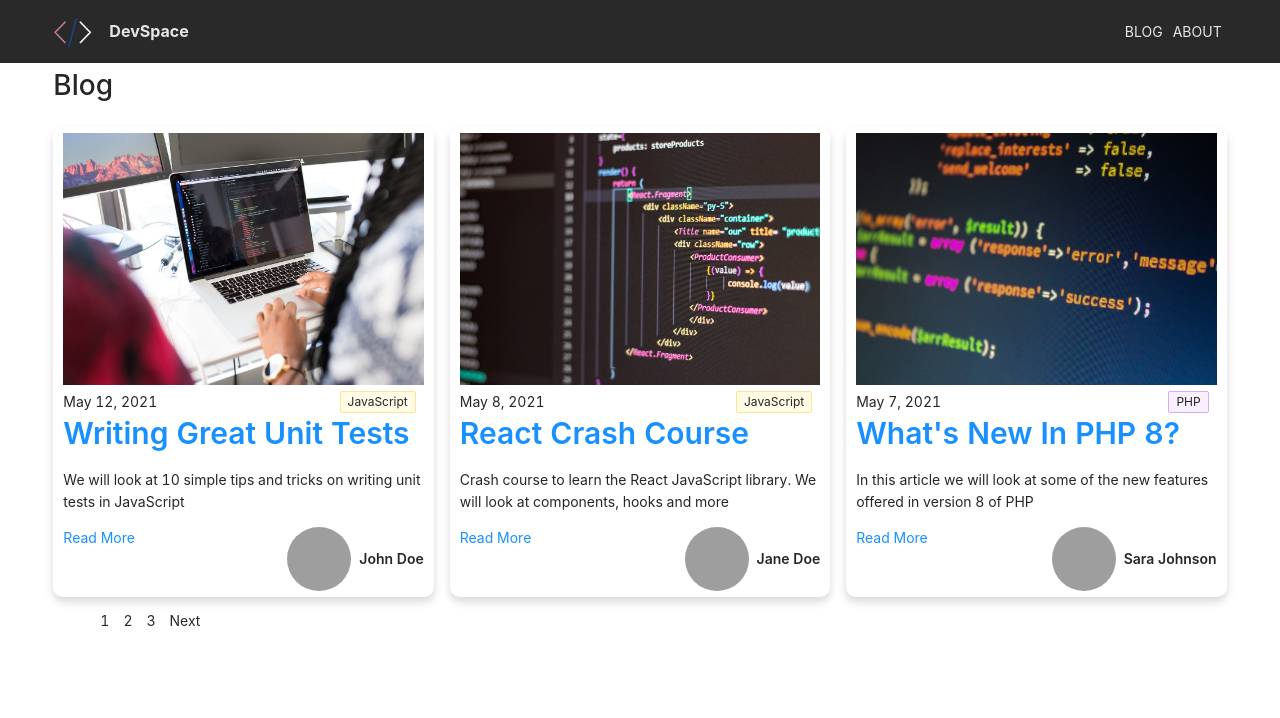
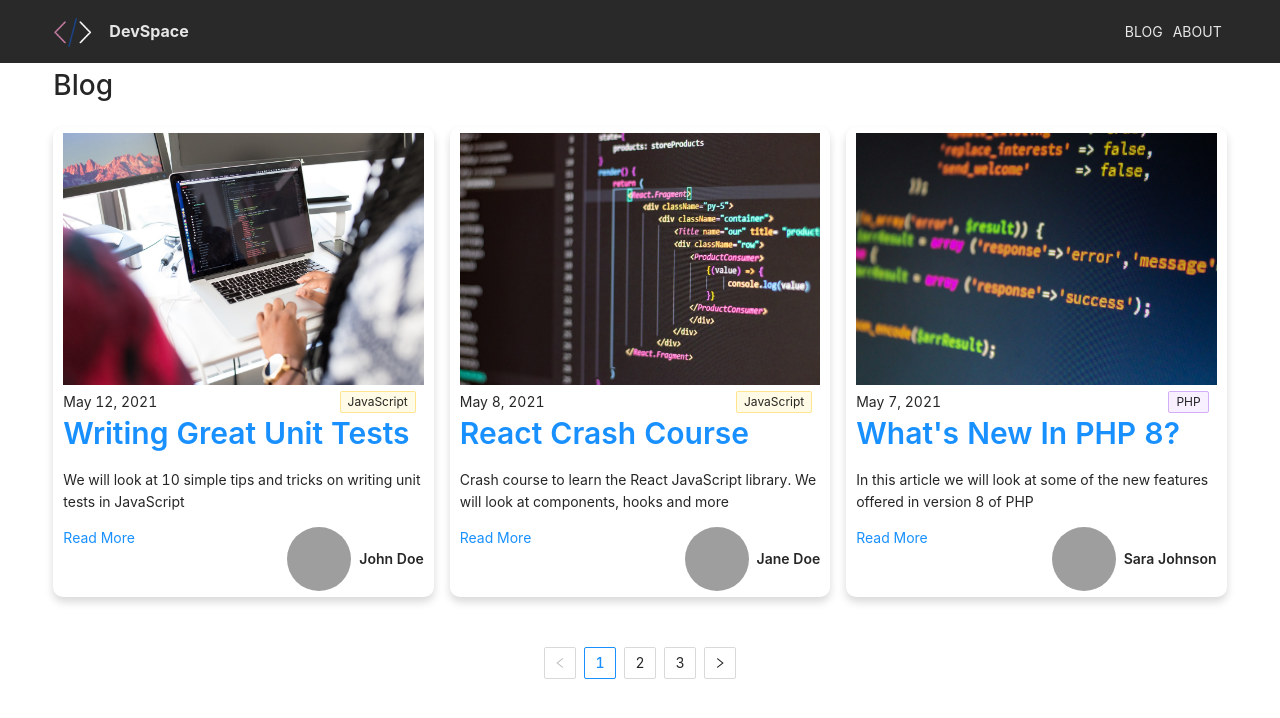
Before and after one commit to kyung-lee-official/devspace-blog-kyung, a Next.js app: page /blog/page/1 in a window 1280 px wide. Shown: the top 718 px of the page. Built offline with nearby package versions, Linux system fonts and the light colour scheme; grey boxes are pictures that could not be loaded.

Commit message:
... Ant Design Pagination

```diff
--- /dev/null
+++ b/pages/blog/page/PageIndex.module.css
@@ -0,0 +1,3 @@
+.row-container {
+	margin: 50px 0px;
+}
--- a/pages/blog/page/[page_index].tsx
+++ b/pages/blog/page/[page_index].tsx
@@ -6,11 +6,19 @@ import Layout from "../../../components/Layout";
 import matter from "gray-matter";
 import Post from "../../../components/post/Post";
 import sortByDate from "../../../utils";
-import { Col, Row } from "antd";
+import { Col, Pagination, Row } from "antd";
 import { POST_PER_PAGE } from "../../../config/config";
-import Pagination from "../../../components/pagination/Pagination";
+import { useRouter } from "next/dist/client/router";
+import styles from "./PageIndex.module.css";
 
-const BlogPage: NextPage<any> = ({ posts, numPages, currnentPage }: any) => {
+const BlogPage: NextPage<any> = ({
+	posts,
+	numPages,
+	currnentPage,
+	fileLength,
+}: any) => {
+	const router = useRouter();
+
 	return (
 		<Layout>
 			<h1 className="text-5xl border-b-4 p-5 font-bold">Blog</h1>
@@ -26,7 +34,17 @@ const BlogPage: NextPage<any> = ({ posts, numPages, currnentPage }: any) => {
 					</Col>
 				))}
 			</Row>
-			<Pagination currentPage={currnentPage} numPages={numPages} />
+			<Row justify="center" className={styles["row-container"]}>
+				<Pagination
+					defaultCurrent={currnentPage}
+					total={fileLength}
+					pageSize={POST_PER_PAGE}
+					onChange={(pageNumber: any) => {
+						router.push(`/blog/page/${pageNumber}`);
+						return;
+					}}
+				/>
+			</Row>
 		</Layout>
 	);
 };
@@ -51,8 +69,6 @@ export async function getStaticPaths() {
 }
 
 export async function getStaticProps({ params }: any) {
-	console.log(params.page_index);
-	console.log("params.page_index");
 	const page = parseInt((params && params.page_index) || 1);
 
 	const files = fs.readdirSync(path.join("posts"));
@@ -81,6 +97,8 @@ export async function getStaticProps({ params }: any) {
 			posts: orderedPosts,
 			numPages,
 			currnentPage: page,
+			// For antd
+			fileLength: files.length,
 		},
 	};
 }
```
